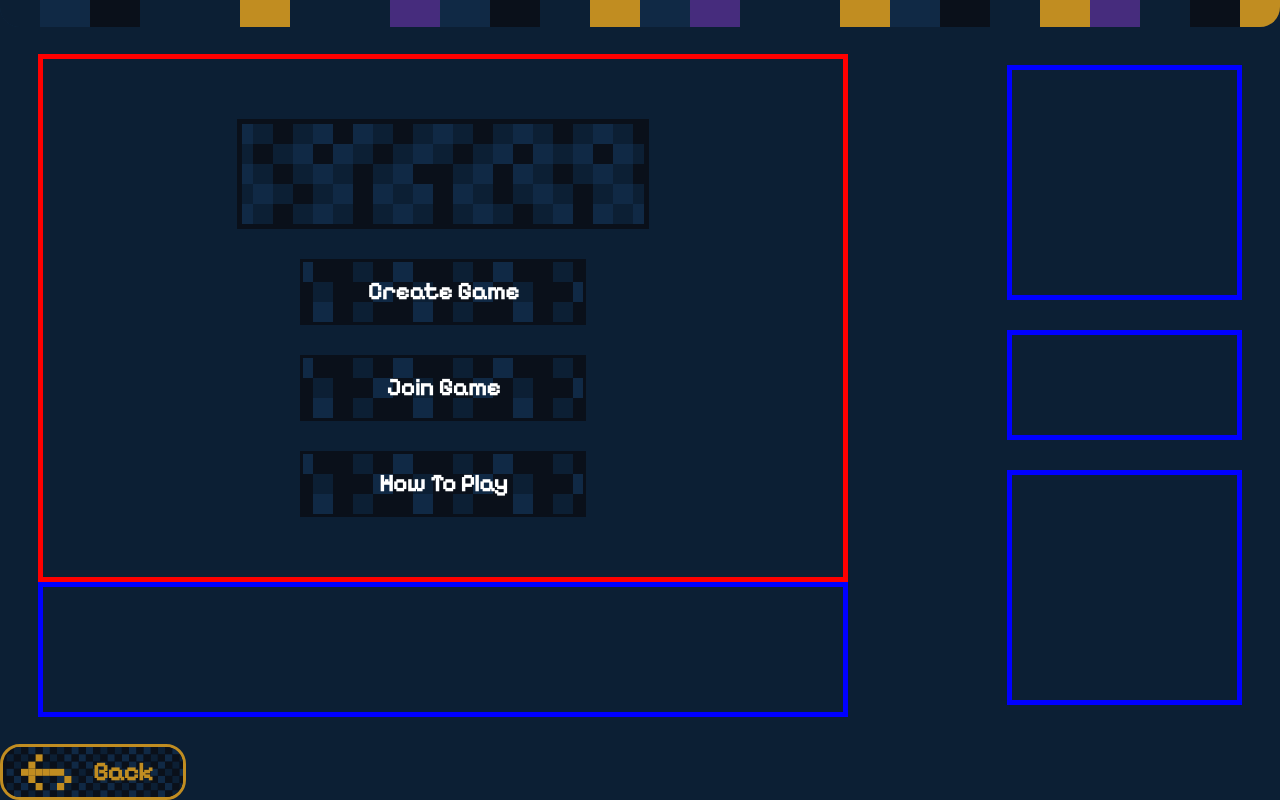
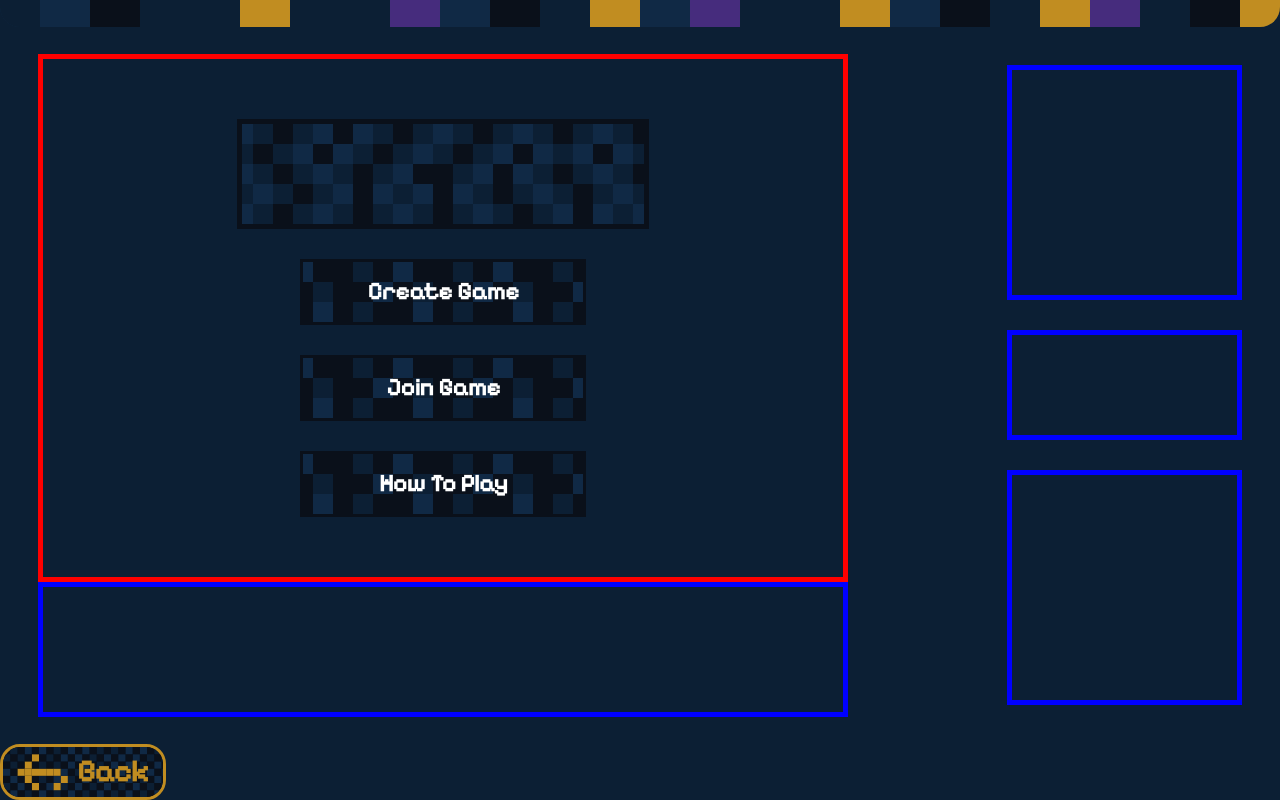
Before and after one commit to avoleon15/ILA, a React app in the folder FinalProject/Frontend/: page / in a window 1280 px wide. In both pictures the pointer is over the element "Back". Shown: the part 33-833 px from the top of the page. Built offline with nearby package versions, Linux system fonts and the light colour scheme; the HTML template or start-up script is replaced by a standard one.

Commit message:
modified button

```diff
--- a/FinalProject/Frontend/src/components/BackButton/BackButton.css
+++ b/FinalProject/Frontend/src/components/BackButton/BackButton.css
@@ -7,7 +7,7 @@
     border-radius: 20px;
 
     height: 50px;
-    width: 180px;
+    width: 160px;
 
     display: flex;
     justify-content: center;
@@ -36,7 +36,7 @@
 }
 
 .backButton:hover h3{
-    font-size: 1.6rem;
+    font-size: 1.9rem;
     color: var(--color-accent);
 
 }
@@ -51,7 +51,7 @@
     transform-origin: top left;
     z-index: 1;
     pointer-events: none;
-    transition: transform 0.5s ease;
+    transition: transform 0.5s;
 
   box-shadow:
 
@@ -242,7 +242,3 @@
     960px 240px 0 0 var(--color-background);
 
 }
-
-.backButton:hover .canvas-backButton{
-    transform: scale(0.18) translateX(20px);
-}
```
